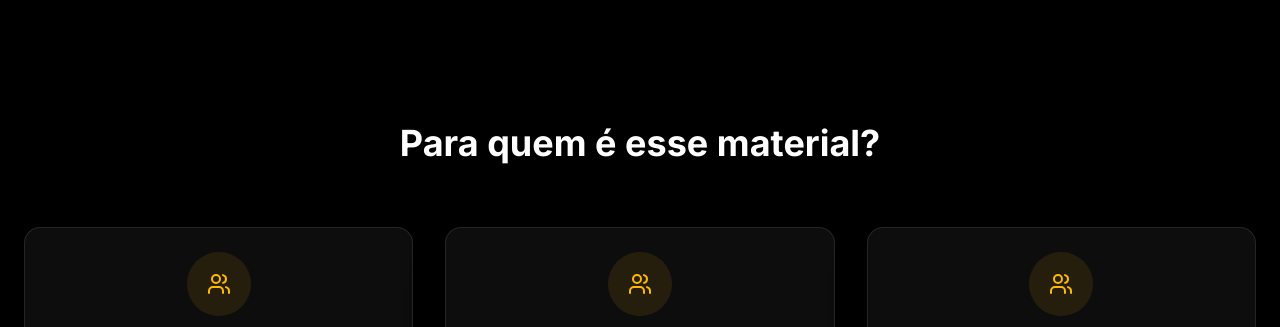
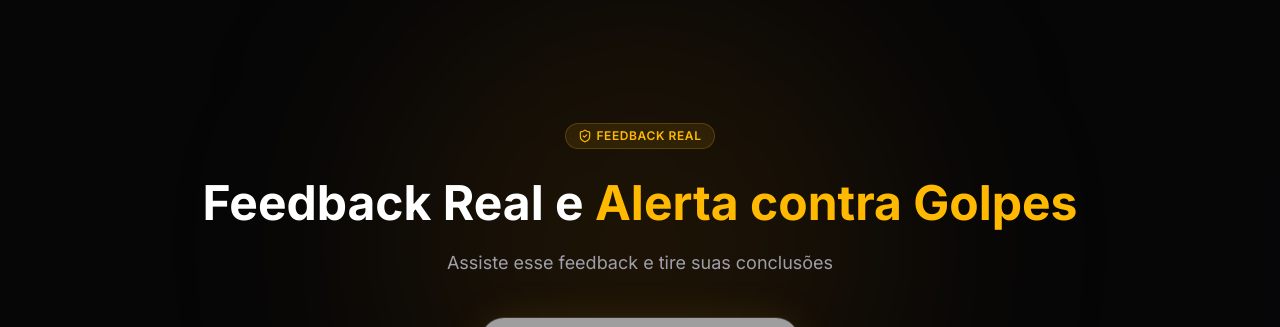
Before and after one commit to camposads-dot/materialdeconstitucional-calouros, a React (Vite) app: page / in a window 1280 px wide. Shown: the part 4400-4727 px from the top of the page. Built offline with nearby package versions, Linux system fonts and the light colour scheme; grey boxes are pictures that could not be loaded; a web font is replaced by a local one.

Commit message:
ajuste de video antes d apff

```diff
--- a/src/App.tsx
+++ b/src/App.tsx
@@ -468,6 +468,51 @@ const TargetAudience = () => (
   </section>
 );
 
+const VideoFeedbacks = () => {
+  return (
+    <section className="py-16 md:py-24 lg:py-32 px-6 bg-zinc-950/70 relative overflow-hidden">
+
+      {/* Glow */}
+      <div className="absolute top-0 left-1/2 -translate-x-1/2 w-[500px] h-[500px] bg-amber-500/10 blur-[120px] rounded-full pointer-events-none" />
+
+      <div className="max-w-4xl mx-auto relative z-10 text-center">
+
+        <div className="flex justify-center mb-6">
+          <Badge>
+            <ShieldCheck size={14} />
+            Feedback Real
+          </Badge>
+        </div>
+
+        <h2 className="text-3xl md:text-5xl font-bold text-white mb-4 leading-tight">
+          Feedback Real e{" "}
+          <span className="text-amber-400">Alerta contra Golpes</span>
+        </h2>
+
+        <p className="text-lg text-zinc-400 mb-10">
+          Assiste esse feedback e tire suas conclusões
+        </p>
+
+        {/* VIDEO */}
+        <div className="rounded-3xl overflow-hidden border border-white/10 bg-white/5 backdrop-blur-md shadow-[0_0_40px_rgba(251,191,36,0.10)] aspect-[9/16] max-w-[320px] mx-auto">
+          <iframe
+            src="https://www.youtube.com/embed/HkFy9iBS5Gc?si=cIHtbZ7GlO96O9yc"
+            title="Feedback real"
+            className="w-full h-full"
+            allow="accelerometer; autoplay; clipboard-write; encrypted-media; gyroscope; picture-in-picture"
+            allowFullScreen
+          />
+        </div>
+
+        <p className="text-zinc-500 text-sm italic mt-8 max-w-md mx-auto">
+          Esse é um relato real de aluno. Assista com atenção antes de decidir.
+        </p>
+
+      </div>
+    </section>
+  );
+};
+
 const Pricing = () => (
   <section id="pricing" className="py-16 md:py-24 lg:py-32 px-6 relative">
     <div className="absolute top-1/2 left-1/2 -translate-x-1/2 -translate-y-1/2 w-[800px] h-[800px] bg-amber-500/10 rounded-full blur-[200px] pointer-events-none" />
@@ -716,6 +761,7 @@ export default function App() {
         <WhatYouWillLearn />
         <Bonus />
         <SocialProof />
+        <VideoFeedbacks />
         <TargetAudience />
 
         {/* Horizontal Scroll Material Preview */}
@@ -732,7 +778,7 @@ export default function App() {
   "/material6.jpg"
 ]} />
         </section>
-
+        <VideoFeedbacks />
         <Pricing />
         <Objection />
         <DeliveryAndGuarantee />
```
